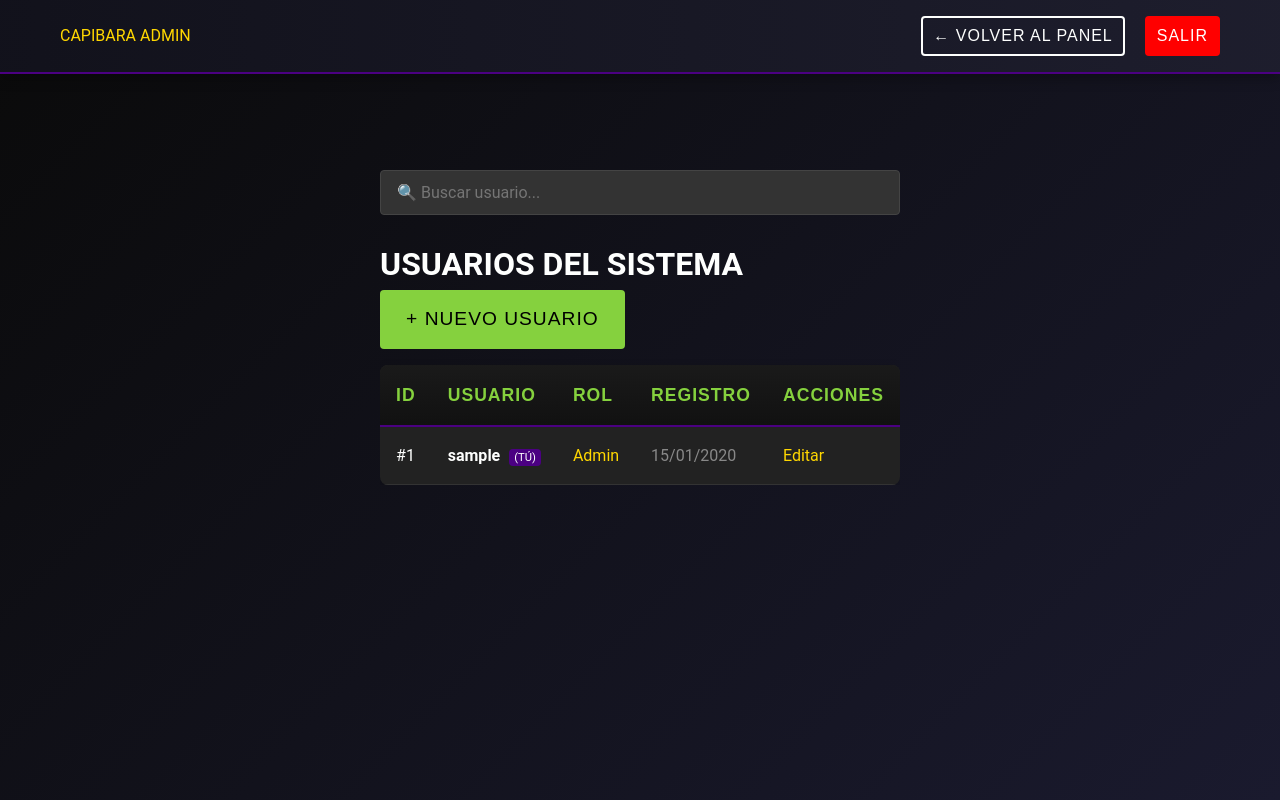
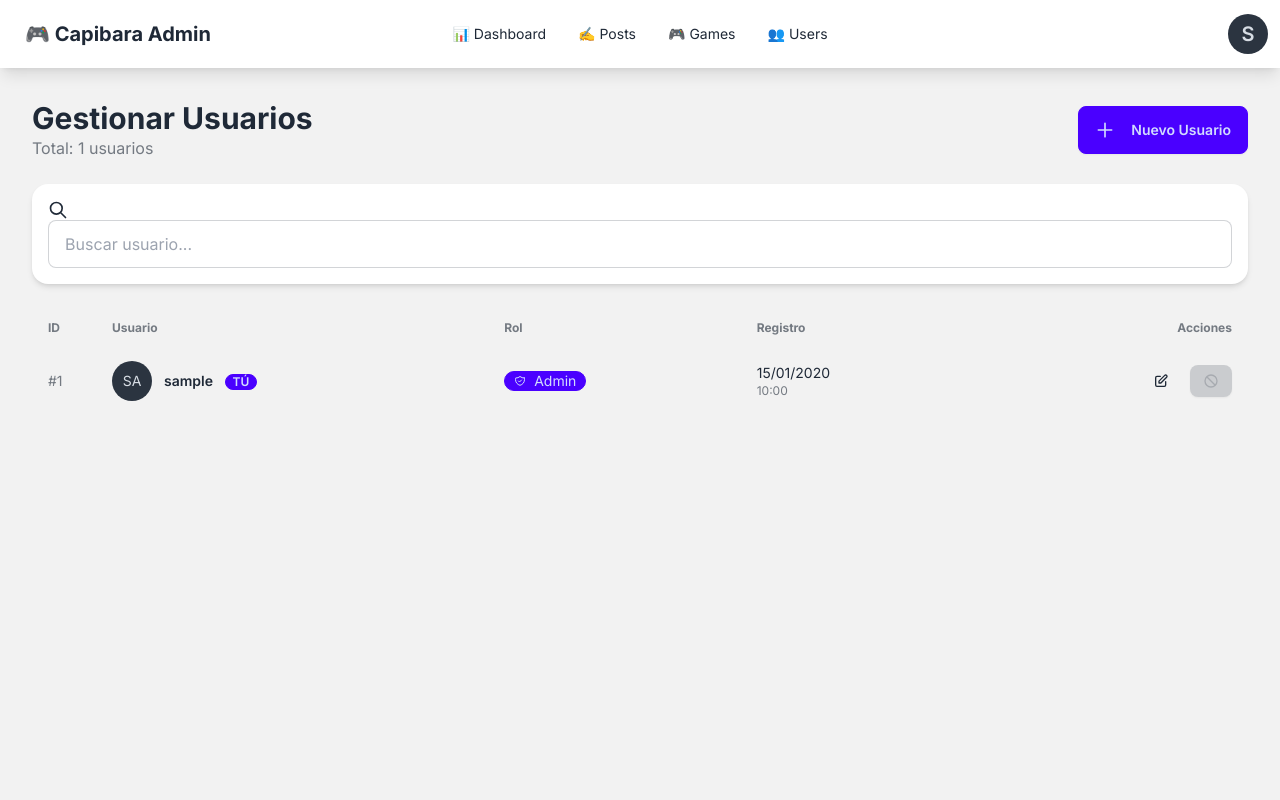
Before and after one commit to LuisEnriquePH/capibaragames.com, a PHP site: page /admin/users/index.php in a window 1280 px wide. Run offline with PHP 8.4, Linux system fonts and the light colour scheme; the visitor is signed in with stand-in values (Sample User, id 1); tables that the repository leaves empty or names only in its code hold one stand-in row (values such as "Sample post"); some libraries are stand-ins or nearby versions.

Commit message:
feat(admin-users): migrate users list to DaisyUI
- Clean table with avatar placeholders (initials)
- Role badges (admin/user)
- Search functionality
- Delete with CSRF protection
- Self-protection (can't delete yourself)
- DateTime display

```diff
--- a/admin/users/index.php
+++ b/admin/users/index.php
@@ -2,89 +2,143 @@
 require '../includes/auth.php';
 require '../../includes/db.php';
 
+$pageTitle = 'Users';
+
 // Obtener usuarios
 $stmt = $pdo->query("SELECT * FROM users ORDER BY created_at DESC");
 $users = $stmt->fetchAll(PDO::FETCH_ASSOC);
+
+include '../includes/header-admin.php';
 ?>
-<!DOCTYPE html>
-<html lang="es">
-<head>
-    <meta charset="UTF-8">
-    <meta name="viewport" content="width=device-width, initial-scale=1.0">
-    <title>Gestionar Usuarios - Capibara Admin</title>
 
-    <link rel="stylesheet" href="../../css/base.css">
-    <link rel="stylesheet" href="../../css/layout.css">
-    <link rel="stylesheet" href="../../css/components.css">
-    <link rel="stylesheet" href="../../css/pages.css">
-    <link rel="stylesheet" href="../../css/utilities.css">
-    <link rel="stylesheet" href="../../css/admin.css">
-</head>
-<body class="admin-page">
-
-    <header class="header admin-header">
-        <div class="header__container admin-header__container">
-            <div class="header__logo">
-                <a href="../index.php" class="header__logo-text text-highlight">CAPIBARA ADMIN</a>
+<!-- Page Header -->
+<div class="flex justify-between items-center mb-6">
+    <div>
+        <h1 class="text-3xl font-bold">Gestionar Usuarios</h1>
+        <p class="text-base-content/60">Total: <?php echo count($users); ?> usuarios</p>
     </div>
-            <nav class="header__nav d-flex align-center admin-nav-gap">
-                <a href="../index.php" class="btn btn--secondary admin-btn-sm">← Volver al Panel</a>
-                <a href="../logout.php" class="btn btn--primary admin-btn-sm">Salir</a>
-            </nav>
-        </div>
-    </header>
-
-    <main class="post-container max-w-1000">
-        <div class="admin-page-header">
+    <a href="create.php" class="btn btn-primary">
+        <svg xmlns="http://www.w3.org/2000/svg" class="h-5 w-5 mr-2" fill="none" viewBox="0 0 24 24" stroke="currentColor">
+            <path stroke-linecap="round" stroke-linejoin="round" stroke-width="2" d="M12 4v16m8-8H4" />
+        </svg>
+        Nuevo Usuario
+    </a>
 </div>
 
-        <!-- Search and Filters -->
-        <div class="admin-filters mb-2">
-            <input type="search" id="search-users" class="admin-search-input" placeholder="🔍 Buscar usuario..." onkeyup="filterTable(this, 'users-table')">
+<!-- Search -->
+<div class="card bg-base-100 shadow-md mb-6">
+    <div class="card-body p-4">
+        <div class="input-group w-full">
+            <span class="bg-base-200">
+                <svg xmlns="http://www.w3.org/2000/svg" class="h-5 w-5" fill="none" viewBox="0 0 24 24" stroke="currentColor">
+                    <path stroke-linecap="round" stroke-linejoin="round" stroke-width="2" d="M21 21l-6-6m2-5a7 7 0 11-14 0 7 7 0 0114 0z" />
+                </svg>
+            </span>
+            <input
+                type="search"
+                id="search-users"
+                placeholder="Buscar usuario..."
+                class="input input-bordered w-full"
+                onkeyup="filterTable(this, 'users-table')"
+            />
+        </div>
+    </div>
 </div>
 
-            <h1 class="page-header__title m-0">USUARIOS DEL SISTEMA</h1>
-            <a href="create.php" class="btn btn--accent w-auto">+ NUEVO USUARIO</a>
-        </div>
-
-        <div class="table-responsive">
-            <table class="admin-table" id="users-table">
+<!-- Users Table -->
+<div class="overflow-x-auto">
+    <table id="users-table" class="table table-zebra w-full">
         <thead>
             <tr>
-                        <th>ID</th>
+                <th class="w-16">ID</th>
                 <th>Usuario</th>
-                        <th>Rol</th>
-                        <th>Registro</th>
-                        <th>Acciones</th>
+                <th class="hidden md:table-cell">Rol</th>
+                <th class="hidden md:table-cell">Registro</th>
+                <th class="text-right">Acciones</th>
             </tr>
         </thead>
         <tbody>
             <?php foreach ($users as $u): ?>
-                        <tr>
-                            <td>#<?php echo $u['id']; ?></td>
+            <tr class="hover">
                 <td>
-                                <strong><?php echo htmlspecialchars($u['username']); ?></strong>
+                    <span class="text-base-content/60">#<?php echo $u['id']; ?></span>
+                </td>
+                <td>
+                    <div class="flex items-center gap-3">
+                        <div class="avatar placeholder">
+                            <div class="bg-neutral text-neutral-content rounded-full w-10">
+                                <span class="text-sm"><?php echo strtoupper(substr($u['username'], 0, 2)); ?></span>
+                            </div>
+                        </div>
+                        <div>
+                            <div class="font-semibold">
+                                <?php echo htmlspecialchars($u['username']); ?>
                                 <?php if($u['username'] === $_SESSION['username']): ?>
-                                    <span class="badge-self">(TÚ)</span>
+                                    <span class="badge badge-sm badge-primary ml-2">TÚ</span>
+                                <?php endif; ?>
+                            </div>
+                        </div>
+                    </div>
+                </td>
+                <td class="hidden md:table-cell">
+                    <?php if($u['role'] === 'admin'): ?>
+                        <span class="badge badge-primary gap-2">
+                            <svg xmlns="http://www.w3.org/2000/svg" class="h-3 w-3" fill="none" viewBox="0 0 24 24" stroke="currentColor">
+                                <path stroke-linecap="round" stroke-linejoin="round" stroke-width="2" d="M9 12l2 2 4-4m5.618-4.016A11.955 11.955 0 0112 2.944a11.955 11.955 0 01-8.618 3.04A12.02 12.02 0 003 9c0 5.591 3.824 10.29 9 11.622 5.176-1.332 9-6.03 9-11.622 0-1.042-.133-2.052-.382-3.016z" />
+                            </svg>
+                            Admin
+                        </span>
+                    <?php else: ?>
+                        <span class="badge badge-ghost gap-2">
+                            Usuario
+                        </span>
                     <?php endif; ?>
                 </td>
-                            <td>
-                                <span class="text-highlight text-capitalize"><?php echo $u['role']; ?></span>
+                <td class="hidden md:table-cell">
+                    <div class="text-sm">
+                        <?php echo date('d/m/Y', strtotime($u['created_at'])); ?>
+                    </div>
+                    <div class="text-xs text-base-content/60">
+                        <?php echo date('H:i', strtotime($u['created_at'])); ?>
+                    </div>
                 </td>
-                            <td class="text-grey"><?php echo date("d/m/Y", strtotime($u['created_at'])); ?></td>
-                            <td>
-                                <a href="edit.php?id=<?php echo $u['id']; ?>" class="text-highlight mr-2">Editar</a>
+                <td class="text-right">
+                    <div class="flex gap-2 justify-end">
+                        <a href="edit.php?id=<?php echo $u['id']; ?>" class="btn btn-sm btn-ghost" title="Editar">
+                            <svg xmlns="http://www.w3.org/2000/svg" class="h-4 w-4" fill="none" viewBox="0 0 24 24" stroke="currentColor">
+                                <path stroke-linecap="round" stroke-linejoin="round" stroke-width="2" d="M11 5H6a2 2 0 00-2 2v11a2 2 0 002 2h11a2 2 0 002-2v-5m-1.414-9.414a2 2 0 112.828 2.828L11.828 15H9v-2.828l8.586-8.586z" />
+                            </svg>
+                        </a>
                         <?php if($u['username'] !== $_SESSION['username']): ?>
-                                    <a href="delete.php?id=<?php echo $u['id']; ?>&csrf_token=<?php echo htmlspecialchars(generateCSRFToken()); ?>" class="text-white" data-delete-confirm data-item-name="<?php echo htmlspecialchars($u['username']); ?>">Borrar</a>
+                            <form method="POST" action="delete.php?id=<?php echo $u['id']; ?>" style="display: inline;"
+                                  onsubmit="return confirmDelete('<?php echo htmlspecialchars($u['username'], ENT_QUOTES); ?>')">
+                                <?php csrfField(); ?>
+                                <button type="submit" class="btn btn-sm btn-error btn-outline" title="Eliminar">
+                                    <svg xmlns="http://www.w3.org/2000/svg" class="h-4 w-4" fill="none" viewBox="0 0 24 24" stroke="currentColor">
+                                        <path stroke-linecap="round" stroke-linejoin="round" stroke-width="2" d="M19 7l-.867 12.142A2 2 0 0116.138 21H7.862a2 2 0 01-1.995-1.858L5 7m5 4v6m4-6v6m1-10V4a1 1 0 00-1-1h-4a1 1 0 00-1 1v3M4 7h16" />
+                                    </svg>
+                                </button>
+                            </form>
+                        <?php else: ?>
+                            <span class="btn btn-sm btn-disabled" title="No puedes eliminarte a ti mismo">
+                                <svg xmlns="http://www.w3.org/2000/svg" class="h-4 w-4" fill="none" viewBox="0 0 24 24" stroke="currentColor">
+                                    <path stroke-linecap="round" stroke-linejoin="round" stroke-width="2" d="M18.364 18.364A9 9 0 005.636 5.636m12.728 12.728A9 9 0 015.636 5.636m12.728 12.728L5.636 5.636" />
+                                </svg>
+                            </span>
                         <?php endif; ?>
+                    </div>
                 </td>
             </tr>
             <?php endforeach; ?>
         </tbody>
     </table>
 </div>
-    </main>
 
-    <script src="../js/admin.js"></script>
-</body>
-</html>
+<script>
+// Confirm delete function
+function confirmDelete(username) {
+    return confirm(`¿Estás seguro de que quieres eliminar al usuario "${username}"?`);
+}
+</script>
+
+<?php include '../includes/footer-admin.php'; ?>
```
Lines whose indentation alone changed are shown as unchanged.
